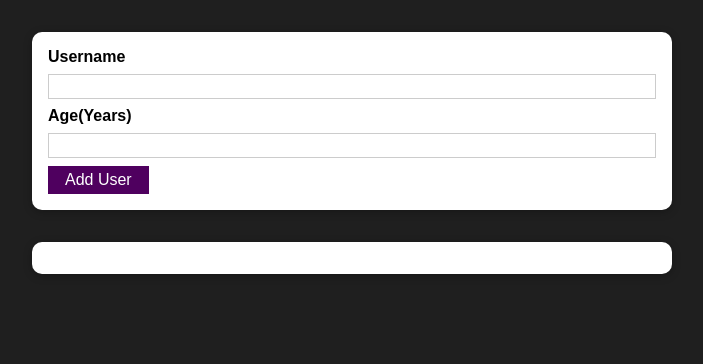
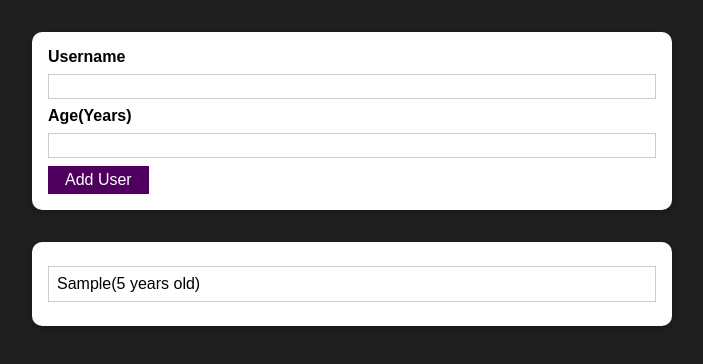
Before and after one commit to KlavyedeParmaklar/My-ReactJS-learning-examples, a React (Create React App) app in the folder username-age-list/: page / in a window 1280 px wide. Both pictures are taken after typing "Sample", "5" into the empty fields and a click on the button "Add User". Shown: the top 364 px of the page, without its empty margins (288-991 px from the left). Built offline with nearby package versions, Linux system fonts and the light colour scheme.

Commit message:
Managing a List of User via State

```diff
--- a/username-age-list/src/App.js
+++ b/username-age-list/src/App.js
@@ -1,12 +1,21 @@
-import React from 'react'
+import React, { useState } from 'react'
 import AddUser from './components/Users/AddUser';
 import UsersList from './components/Users/UsersList';
 
 function App() {
+
+  const [usersList, setUsersList] = useState([])
+
+  const addUserHandler = (uName, uAge) => {
+    setUsersList((prevUsersList) => {
+      return [...prevUsersList, { id: Math.random().toString() ,name: uName, age: uAge }]
+    })
+  }
+
   return (
     <div>
-      <AddUser />
-      <UsersList users={[]} />
+      <AddUser onAddUser={ addUserHandler } />
+      <UsersList users={usersList} />
     </div>
   );
 }
--- a/username-age-list/src/components/Users/AddUser.js
+++ b/username-age-list/src/components/Users/AddUser.js
@@ -4,7 +4,7 @@
 
 import classes from "./AddUser.module.css"
 
-const AddUser = () => {
+const AddUser = (props) => {
 
     const [enteredUsername, setEnteredUsername] = useState('')
     const [enteredAge, setEnteredAge] = useState('')
@@ -19,7 +19,7 @@
             return;
         }
 
-        console.log(enteredUsername, enteredAge)
+        props.onAddUser(enteredUsername, enteredAge)
         setEnteredUsername('')
         setEnteredAge('')
     }
--- a/username-age-list/src/components/Users/UsersList.js
+++ b/username-age-list/src/components/Users/UsersList.js
@@ -7,7 +7,7 @@
     return (
         <Card className={classes.users}>
             <ul>
-                {props.users.map(user => (<li>{user.name}({user.age} years old)</li>))}
+                {props.users.map(user => (<li key={user.id}>{user.name}({user.age} years old)</li>))}
             </ul>
         </Card>
     )
```
